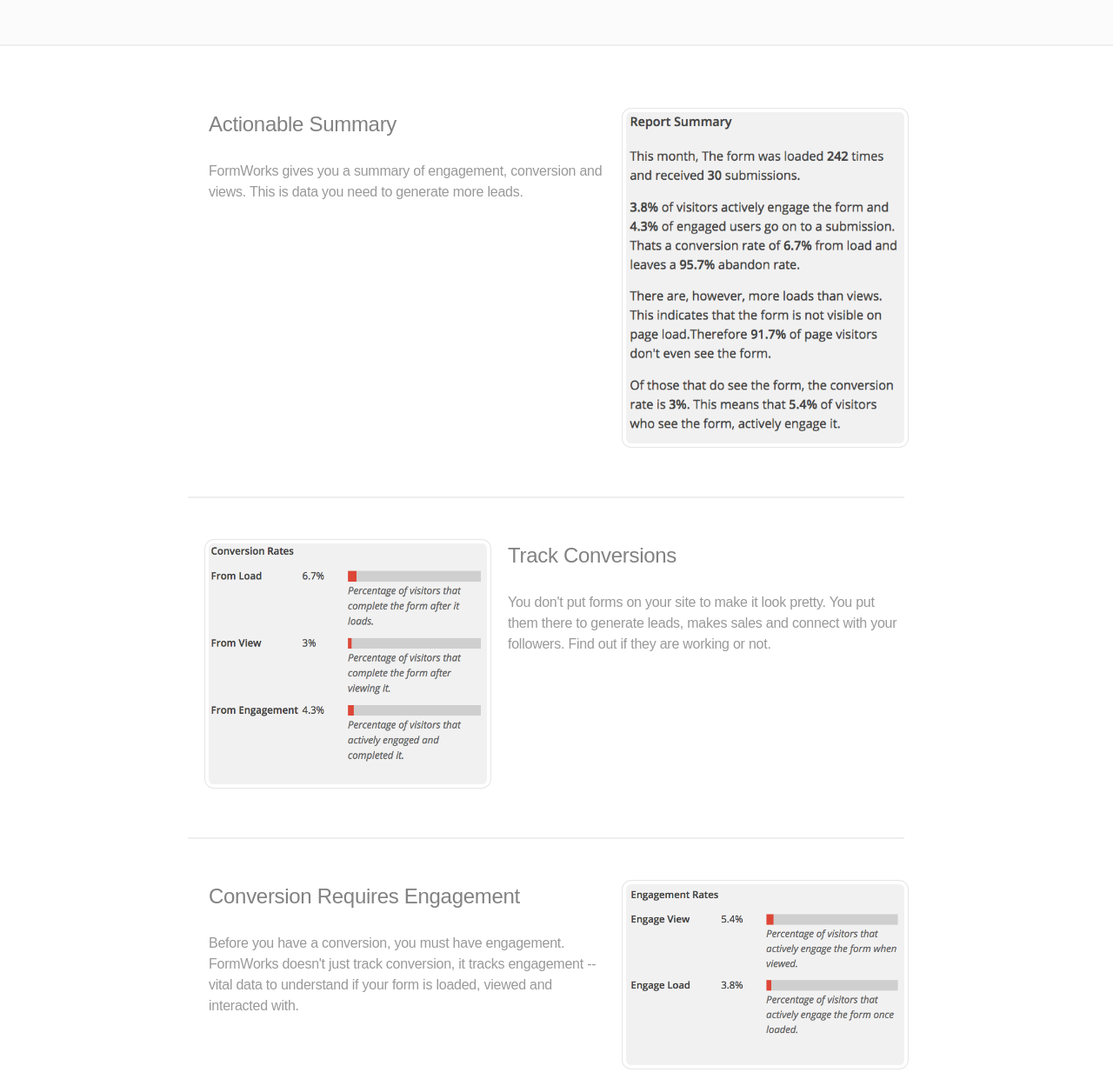
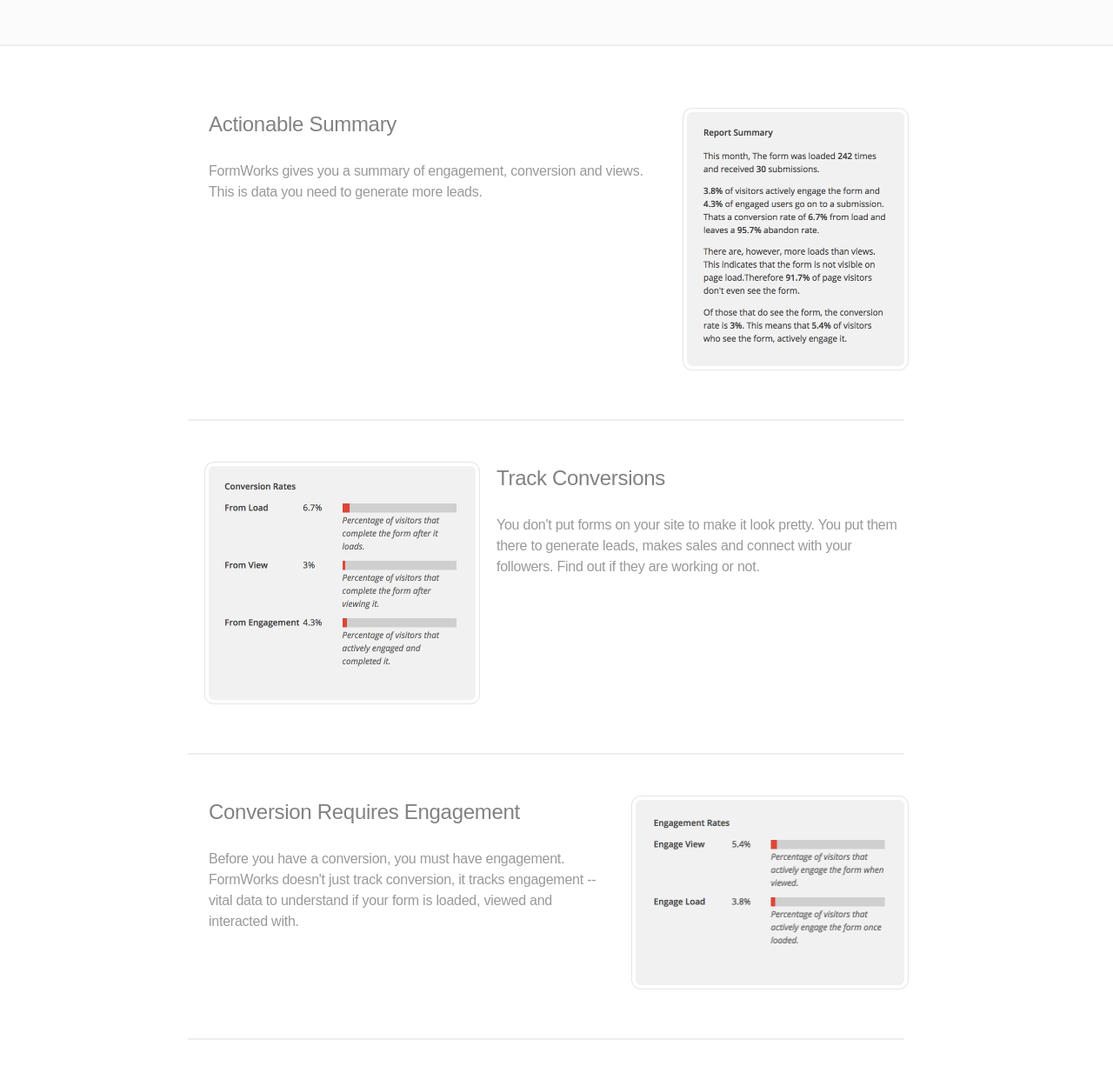
Before and after one commit to CalderaWP/formworks-landing, a plain HTML site: page index.html in a window 1280 px wide. Shown: the part 1360-2601 px from the top of the page at 87% size. Drawn offline with Linux system fonts and the light colour scheme.

Commit message:
ok pretty

```diff
--- a/assets/css/main.css
+++ b/assets/css/main.css
@@ -2311,6 +2311,8 @@
 		display: inline-block;
 		position: relative;
 		overflow: hidden;
+		padding: 2%;
+		background: #F1F1F1;
 	}
 
 		.image img {
@@ -2319,11 +2321,11 @@
 		}
 
 		.image.left, .image.right {
-			max-width: 40%;
+
 		}
 
 			.image.left img, .image.right img {
-				width: 100%;
+
 			}
 
 		.image.left {
@@ -4175,6 +4177,7 @@
 
 ul.form-builder-logos li {
 	display: inline;
+	padding: 0 3%;
 }
 
 /**Footer**/
--- a/index.html
+++ b/index.html
@@ -49,28 +49,28 @@
 				<div class="inner alt">
 					<section class="row">
 						<div class="content">
-							<div class="image right"><a href="images/formworks-summary.png" data-lity><img src="images/formworks-summary.png" width="12" alt="Summary Report" /></a></div>
+							<div class="image right retina"><a href="images/formworks-summary.png" data-lity><img src="images/formworks-summary.png" width="218" alt="Summary Report" /></a></div>
 							<h3>Actionable Summary</h3>
 							<p>FormWorks gives you a summary of engagement, conversion and views. This is data you need to generate more leads.</p>
 						</div>
 					</section>
 					<section class="row">
 						<div class="content">
-						<div class="image left"><a href="images/formworks-conversion.png" data-lity><img src="images/formworks-conversion.png" alt="Conversion details" /></a></div>
+						<div class="image left"><a href="images/formworks-conversion.png" data-lity><img src="images/formworks-conversion.png" width="275" alt="Conversion details" /></a></div>
 							<h3>Track Conversions</h3>
 							<p>You don't put forms on your site to make it look pretty. You put them there to generate leads, makes sales and connect with your followers. Find out if they are working or not.</p>
 						</div>
 					</section>
 					<section class="row">
 						<div class="content">
-						<div class="image right"><a href="images/formworks-engagment.png" data-lity=""><img src="images/formworks-engagment.png" alt="" /></a></div>
+						<div class="image right"><a href="images/formworks-engagment.png" data-lity=""><img src="images/formworks-engagment.png" width="277" alt="" /></a></div>
 							<h3>Conversion Requires Engagement</h3>
 							<p>Before you have a conversion, you must have engagement. FormWorks doesn't just track conversion, it tracks engagement -- vital data to understand if your form is loaded, viewed and interacted with.</p>
 						</div>
 					</section>
 					<section class="row">
 						<div class="content">
-						<div class="image left"><a href="images/formworks-field-data.png" data-lity><img src="images/formworks-field-data.png" alt="Field Abandonment Graph" /></a></div>
+						<div class="image left"><a href="images/formworks-field-data.png" data-lity><img src="images/formworks-field-data.png" width="605" alt="Field Abandonment Graph" /></a></div>
 							<h3>Find The Causes Of Form Abandonment</h3>
 							<p>Find out what fields users interacted with and what fields lead to abandonment. Data you can use to improve your forms and boost conversions.</p>
 						</div>
```
